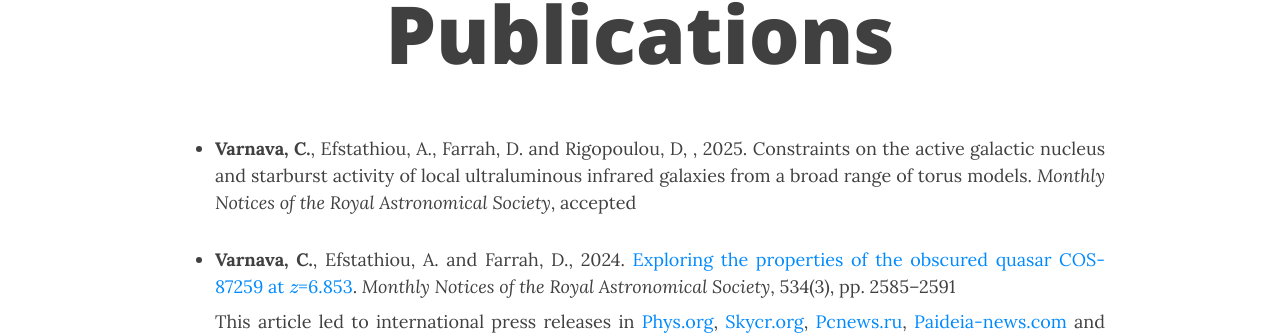
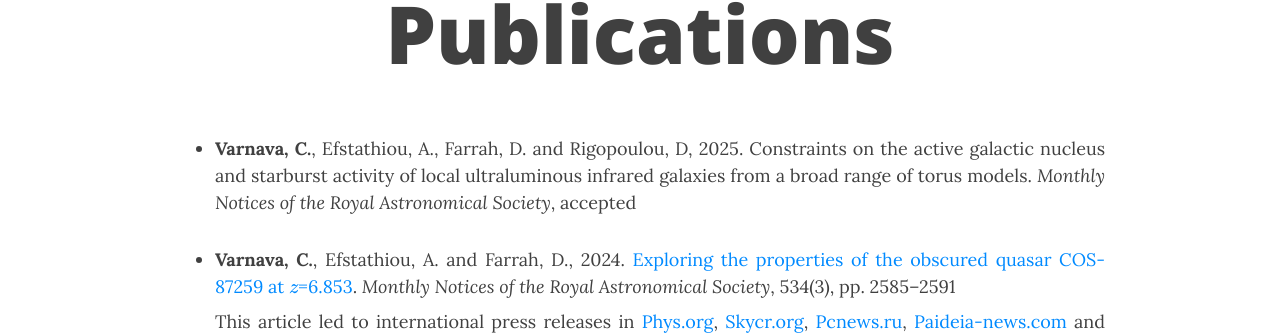
Before and after one commit to ch-var/ch-var.github.io, a Jekyll site: the page built from publications.html, in a window 1280 px wide and 1021 px high. Shown: the part 141-476 px from the top of the window. Built offline with Jekyll 4.4.1, drawn with Linux system fonts in a browser that asks for light colours; formulas are drawn with MathJax 3.

Commit message:
Update publications.html

```diff
--- a/publications.html
+++ b/publications.html
@@ -23,7 +23,7 @@ mathjax: true
 
 <p></p>
 <ul>
-<li class="responsive-margin"><b>Varnava, C.</b>, Efstathiou, A., Farrah, D. and Rigopoulou, D, , 2025. Constraints on the active galactic nucleus and starburst activity of local ultraluminous infrared galaxies from a broad range of torus models. <i>Monthly Notices of the Royal Astronomical Society</i>, accepted</li>
+<li class="responsive-margin"><b>Varnava, C.</b>, Efstathiou, A., Farrah, D. and Rigopoulou, D, 2025. Constraints on the active galactic nucleus and starburst activity of local ultraluminous infrared galaxies from a broad range of torus models. <i>Monthly Notices of the Royal Astronomical Society</i>, accepted</li>
 <p></p>
 <li class="responsive-margin" style="margin-bottom: 8px;"><b>Varnava, C.</b>, Efstathiou, A. and Farrah, D., 2024. <a href="https://doi.org/10.1093/mnras/stae2221">Exploring the properties of the obscured quasar COS-87259 at \(z\)=6.853</a>. <i>Monthly Notices of the Royal Astronomical Society</i>, 534(3), pp. 2585–2591</li>
 <p align='justify' class="responsive-margin" style="margin-top: 0px;">This article led to international press releases in <a href="https://phys.org/news/2024-10-astronomers-explore-properties-obscured-hyperluminous.html">Phys.org</a>, <a href="https://skycr.org/2024/10/21/exploran-las-propiedades-de-un-cuasar-hiperluminoso-oscurecido/">Skycr.org</a>, <a href="https://pcnews.ru/news/astronomy_obnaruzili_sverhmassivnuu_cernuu_dyru_v_centre_galaktiki_cos_87259-1530160.html#gsc.tab=0">Pcnews.ru</a>, <a href="https://paideia-news.com/panepistimio-frederick/2024/11/11/ereynitria-toy-eyropaikoy-panepistimioy-meleta-ena-protogono-yperfoteino-kbazar">Paideia-news.com</a> and <a href="https://www.cna.org.cy/press-release/article/7556971/anakoinosi-typoy-evropaiko-panepistimio-kyproy">Cna.org.cy</a></p>
```
